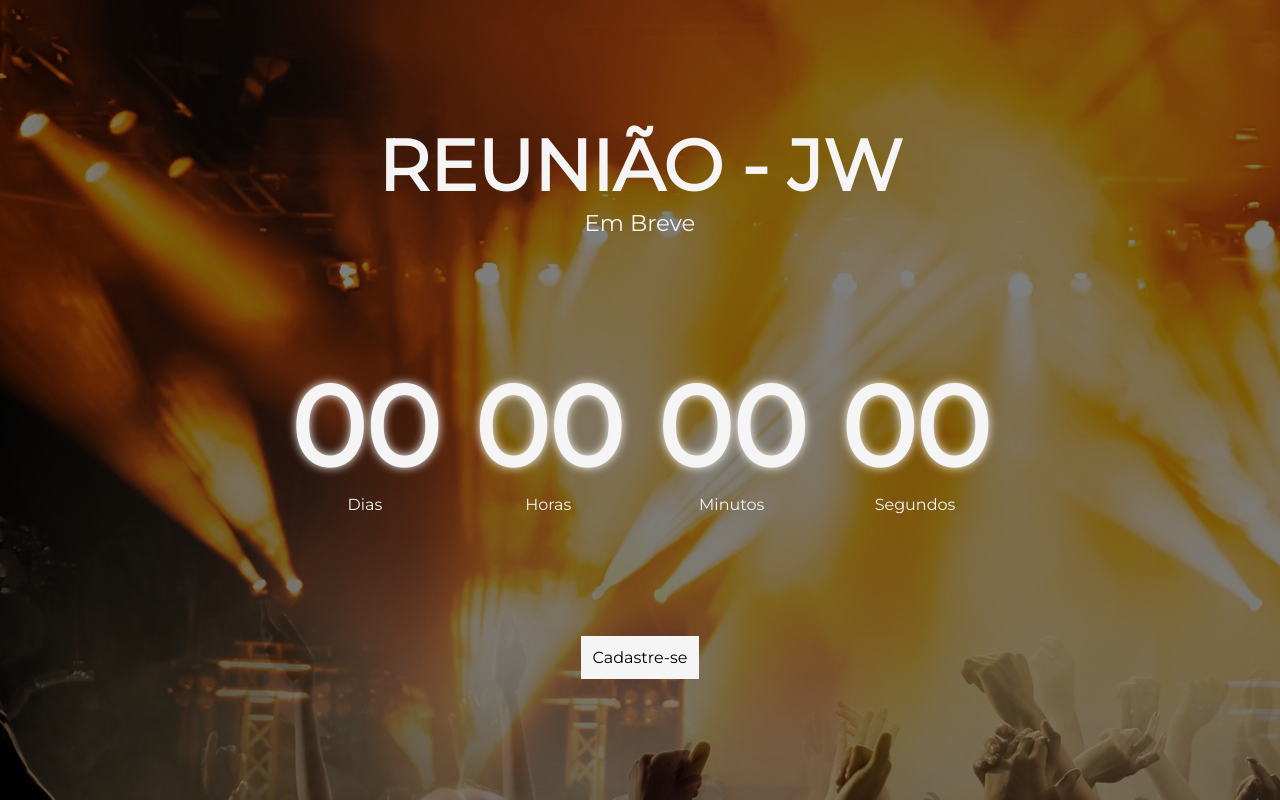
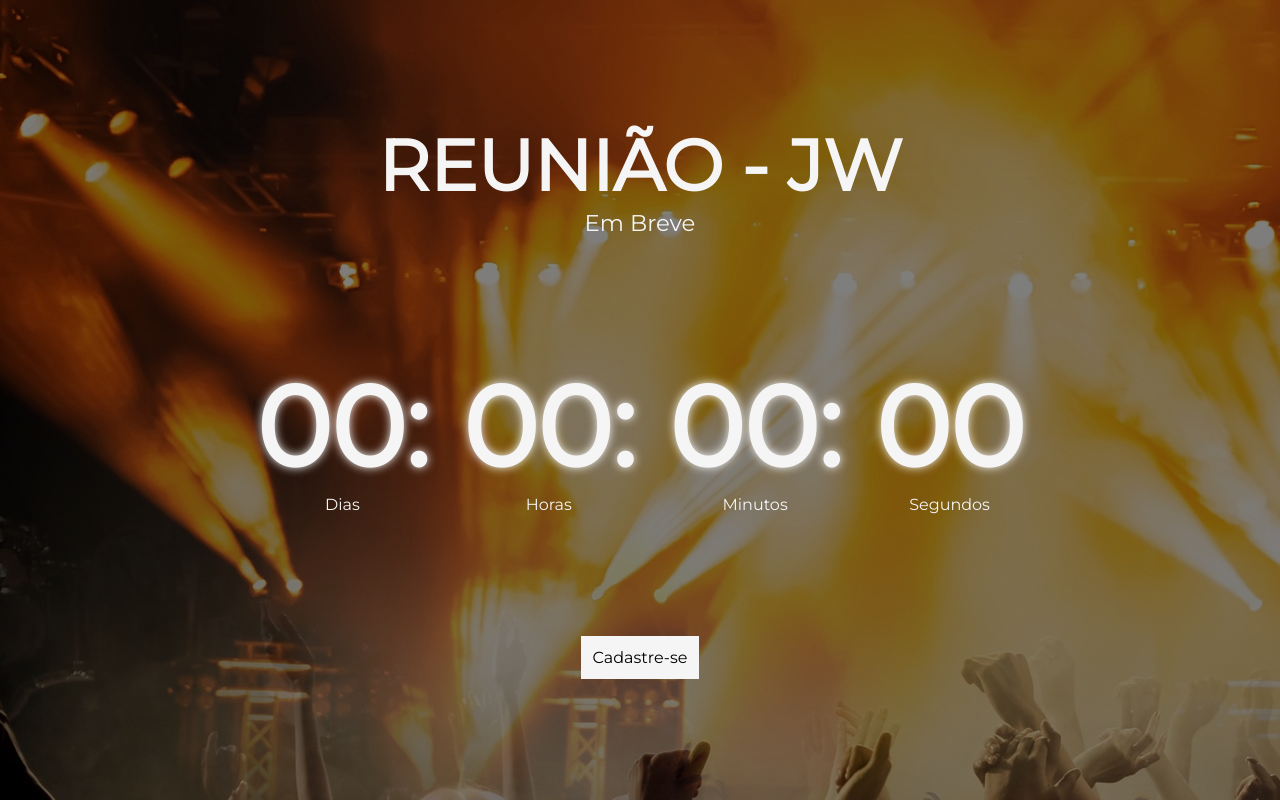
Before and after one commit to sdlima4025/countdown, a plain HTML site: page index.html in a window 1280 px wide. Drawn offline with Linux system fonts and the light colour scheme.

Commit message:
css finalizado

```diff
--- a/index.html
+++ b/index.html
@@ -19,17 +19,17 @@
 
       <div class="countdown">
         <div>
-          <h1 id="dias">00</h1>
+          <h1 id="dias">00:</h1>
           <p>Dias</p>
         </div>
 
         <div>
-          <h1 id="horas">00</h1>
+          <h1 id="horas">00:</h1>
           <p>Horas</p>
         </div>
 
         <div>
-          <h1 id="minutos">00</h1>
+          <h1 id="minutos">00:</h1>
           <p>Minutos</p>
         </div>
 
--- a/style.css
+++ b/style.css
@@ -25,11 +25,13 @@ background-color: #00000080;
 }
 .title p {
     font-size: calc(10px + 1vw);
+
 }
 .countdown {
     display: flex;
     width: 60vw;
-    justify-content: space-evenly;
+    justify-content: space-between;
+    flex-wrap: wrap;
 }
 .countdown h1 {
     font-size: calc(10px + 8vw);
@@ -40,17 +42,10 @@ background-color: #00000080;
     color: #000000;
     padding: 10px;
     cursor: pointer;
-    border: solid whitesmoke 2px;
+    border: 2px solid whitesmoke ;
 }
-#dias {
+.button:hover {
+    background-color: #000000;
+    color: whitesmoke;
 
 }
-#horas {
-
-}
-#minutos {
-
-}
-#segundos {
-
-}
```
